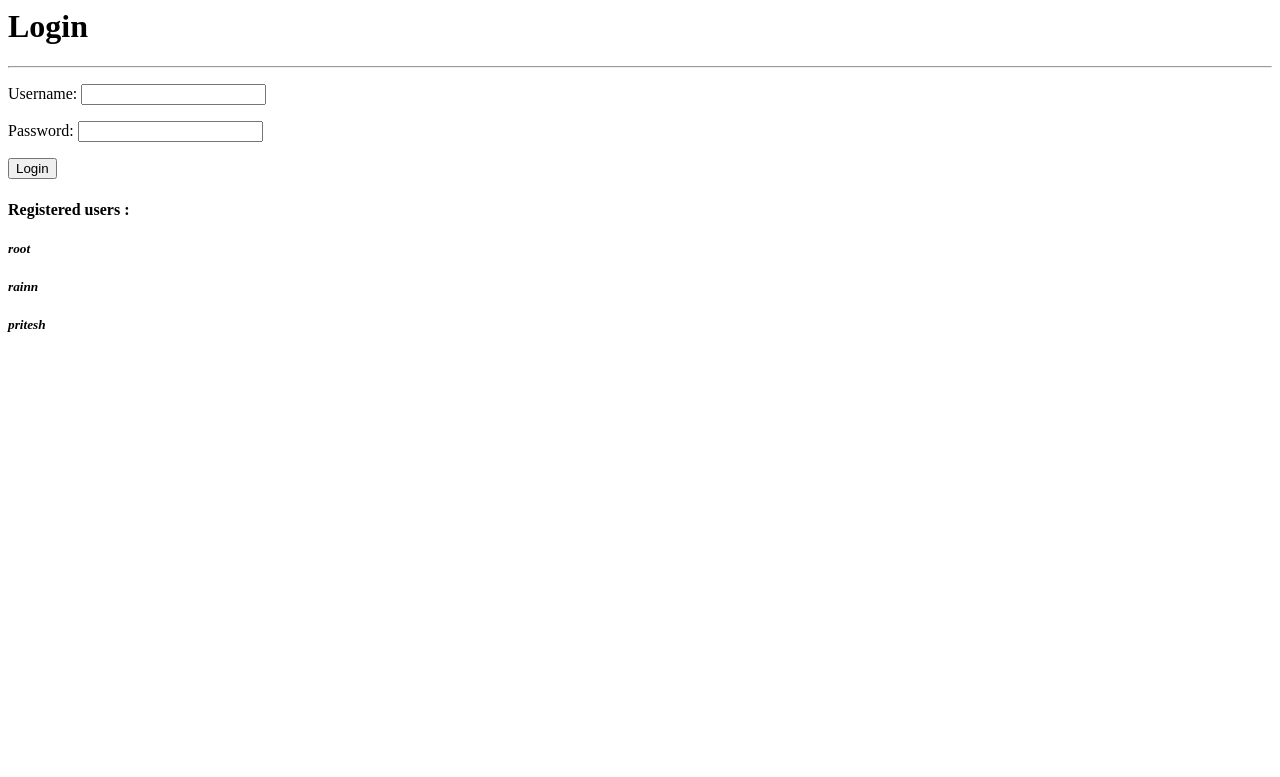
After one commit to Shishuii/Admin-Portal, a Django app: page /accounts/login/ in a window 1280 px wide. The commit adds this page. Shown: the top 777 px of the page. Run offline with Django 3.2, Linux system fonts and the light colour scheme; data comes from the database, SQL or seed files in the repository; both versions use the stored data as it was after the commit.

Commit message:
data fetch
data fetch

```diff
--- a/AdminPortal/AdminPortal/settings.py
+++ b/AdminPortal/AdminPortal/settings.py
@@ -37,7 +37,8 @@ INSTALLED_APPS = [
     'django.contrib.sessions',
     'django.contrib.messages',
     'django.contrib.staticfiles',
-    'assessment'
+    'assessment',
+    'accounts'
 ]
 
 MIDDLEWARE_CLASSES = [
--- a/AdminPortal/AdminPortal/urls.py
+++ b/AdminPortal/AdminPortal/urls.py
@@ -1,10 +1,11 @@
 
-from django.conf.urls import url
+from django.conf.urls import url,include
 from django.contrib import admin
 from assessment import views
 urlpatterns = [
     url(r'^admin/', admin.site.urls),
     url(r'^$', views.home, name='assessment-home'),
+    url(r'^accounts/', include('accounts.urls')),
     url(r'^assessment/$',views.home1, name= 'assessment-add'),
     url(r'^assessment/list$', views.AssessmentList.as_view(), name='assessment-list'),
     url(r'assessment/(?P<pk>.*)/edit/$', views.QuestionUpdate.as_view(), name='assessment-update'),
--- /dev/null
+++ b/AdminPortal/accounts/admin.py
@@ -0,0 +1,6 @@
+# -*- coding: utf-8 -*-
+from __future__ import unicode_literals
+
+from django.contrib import admin
+
+# Register your models here.
--- /dev/null
+++ b/AdminPortal/accounts/forms.py
@@ -0,0 +1,53 @@
+from django import forms
+from django.contrib.auth import (
+   authenticate,
+   get_user_model,
+   login,
+   logout,
+)
+
+
+User = get_user_model()
+
+
+class UserLoginForm(forms.Form):
+    username=forms.CharField()
+    password=forms.CharField(widget=forms.PasswordInput)
+
+
+    def clean(self,*args,**kwargs):
+        username = self.cleaned_data.get("username")
+        password = self.cleaned_data.get("password")
+
+        if username and password :
+            user = authenticate(username= username,password = password)
+            if not user :
+                 raise forms.ValidationError("The user doesn't exist")
+            if not user.check_password(password):
+                raise forms.ValidationError("Password Incorrect")
+
+            if not user.is_active:
+                raise forms.ValidationError("This user is not longer active or doesn't exist")
+
+
+        return super(UserLoginForm, self).clean(*args, **kwargs)
+
+class UserRegistrationForm(forms.ModelForm):
+    email = forms.EmailField(label='Email address')
+    email2 = forms.EmailField(label='Confirm Email ')
+    password=forms.CharField(widget=forms.PasswordInput)
+    class Meta:
+        model = User
+        fields = [
+         'username',
+         'email',
+         'email2',
+         'password'
+        ]
+    def clean_email2(self):
+        email = self.cleaned_data.get('email')
+        email2 = self.cleaned_data.get('email2')
+        if email != email2:
+            raise forms.ValidationError("Email doesn't Match")
+
+        return email
--- /dev/null
+++ b/AdminPortal/accounts/models.py
@@ -0,0 +1,6 @@
+# -*- coding: utf-8 -*-
+from __future__ import unicode_literals
+
+from django.db import models
+
+# Create your models here.
--- /dev/null
+++ b/AdminPortal/accounts/templates/forms.html
@@ -0,0 +1,25 @@
+<html>
+<head></head>
+
+<body>
+<div class='col-sm-6 col-sm-offset-3'>
+<h1>{{ title }}</h1>
+<hr/>
+
+<form method='POST' action='' enctype='multipart/form-data'>{% csrf_token %}
+{{ form.as_p }}
+
+<input type='submit' class='btn btn-default' value='{{ title }}' />
+
+</form>
+
+</div>
+<div class = 'col-sm-6 col-sm-offset-1'>
+  <h4>Registered users : </h4>
+  {%for obj in list%}
+    <i><h5>{{obj.username}}</h5></i>
+
+  {%endfor%}
+</div>
+</body>
+</html>
--- /dev/null
+++ b/AdminPortal/accounts/tests.py
@@ -0,0 +1,6 @@
+# -*- coding: utf-8 -*-
+from __future__ import unicode_literals
+
+from django.test import TestCase
+
+# Create your tests here.
--- /dev/null
+++ b/AdminPortal/accounts/urls.py
@@ -0,0 +1,10 @@
+from django.conf.urls import url,include
+from . import views
+
+urlpatterns = [
+
+    url(r'^register/', views.register_view ,name='register'),
+    url(r'^login/$', views.login_view ,name='login'),
+    url(r'^logout/$',views.logout_view , name= 'logout'),
+
+]
--- /dev/null
+++ b/AdminPortal/accounts/views.py
@@ -0,0 +1,51 @@
+# -*- coding: utf-8 -*-
+from __future__ import unicode_literals
+
+from django.shortcuts import render,redirect
+from django.contrib.auth import (
+   authenticate,
+   get_user_model,
+   login,
+   logout,
+)
+from .forms import UserLoginForm,UserRegistrationForm,User
+
+# Create your views here.
+def login_view(request):
+    title="Login"
+    if not request.user.is_authenticated() :
+        form = UserLoginForm(request.POST or None)
+
+        if form.is_valid():
+            username = form.cleaned_data.get("username")
+            password = form.cleaned_data.get("password")
+            user = authenticate(username=username,password=password)
+            #login is directly used for logging in.
+            login(request,user)
+            return redirect("/")
+        query_set= User.objects.all()
+        context = {"form":form,"title":title,"list":query_set}
+        return render(request,"forms.html",context)
+    return redirect("/")
+
+def register_view(request):
+    title = "Register"
+    form  = UserRegistrationForm(request.POST or None)
+    if form.is_valid():
+        user = form.save(commit=False)
+        password = form.cleaned_data.get('password')
+        user.set_password(password)
+        user.save()
+        new_user = authenticate(username=user.username,password=password)
+        login(request, new_user)
+        return redirect("/")
+
+    query_set = User.objects.all()
+    context = {"form":form,"title":title,"list":query_set}
+
+    return render(request,"forms.html",context)
+
+
+def logout_view(request):
+    logout(request)
+    return redirect("/")
```
Also changed, not shown: AdminPortal/accounts/apps.py (added, +8 -0 lines), AdminPortal/accounts/templates/registered.html (added, +15 -0 lines), AdminPortal/assessment/templates/assessment/question_list.html (+13 -8 lines), AdminPortal/templates/home.html (+13 -7 lines), AdminPortal/accounts/__init__.py (added), AdminPortal/accounts/migrations/__init__.py (added), AdminPortal/db.sqlite3.
